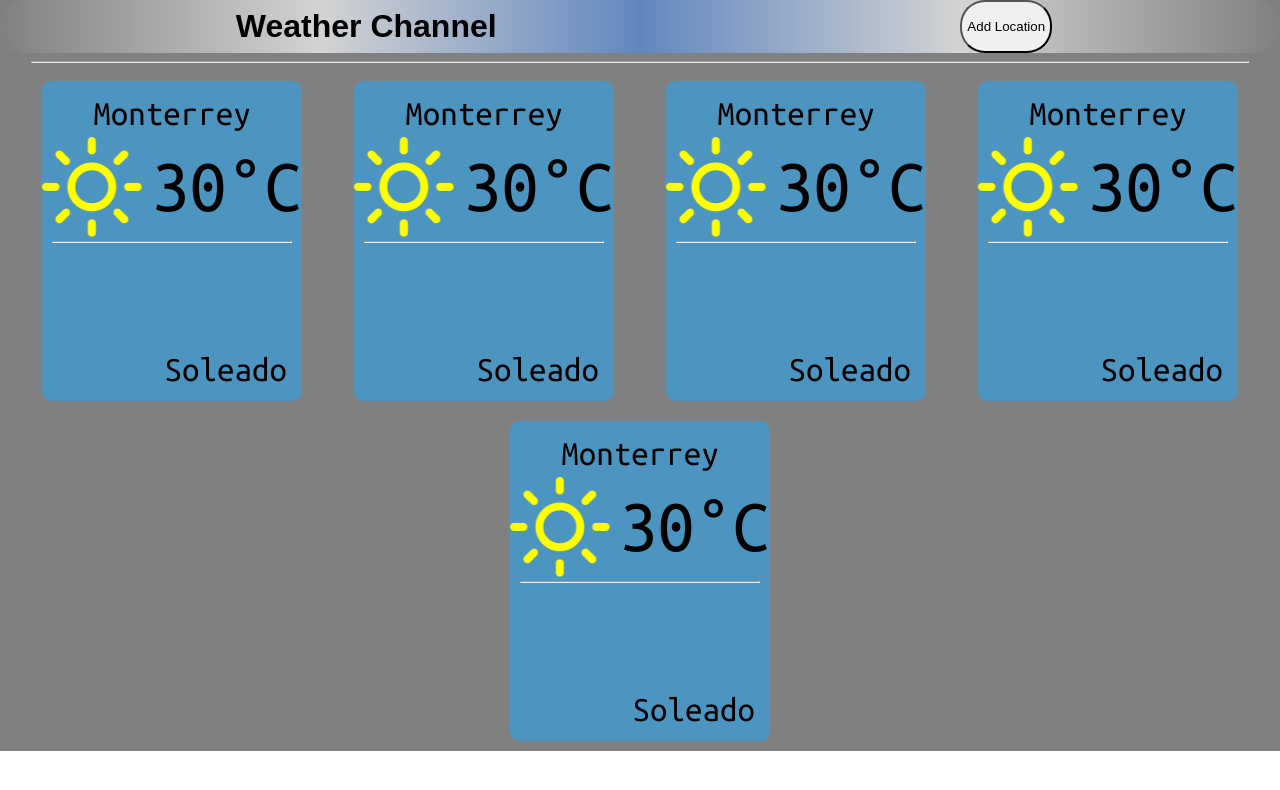
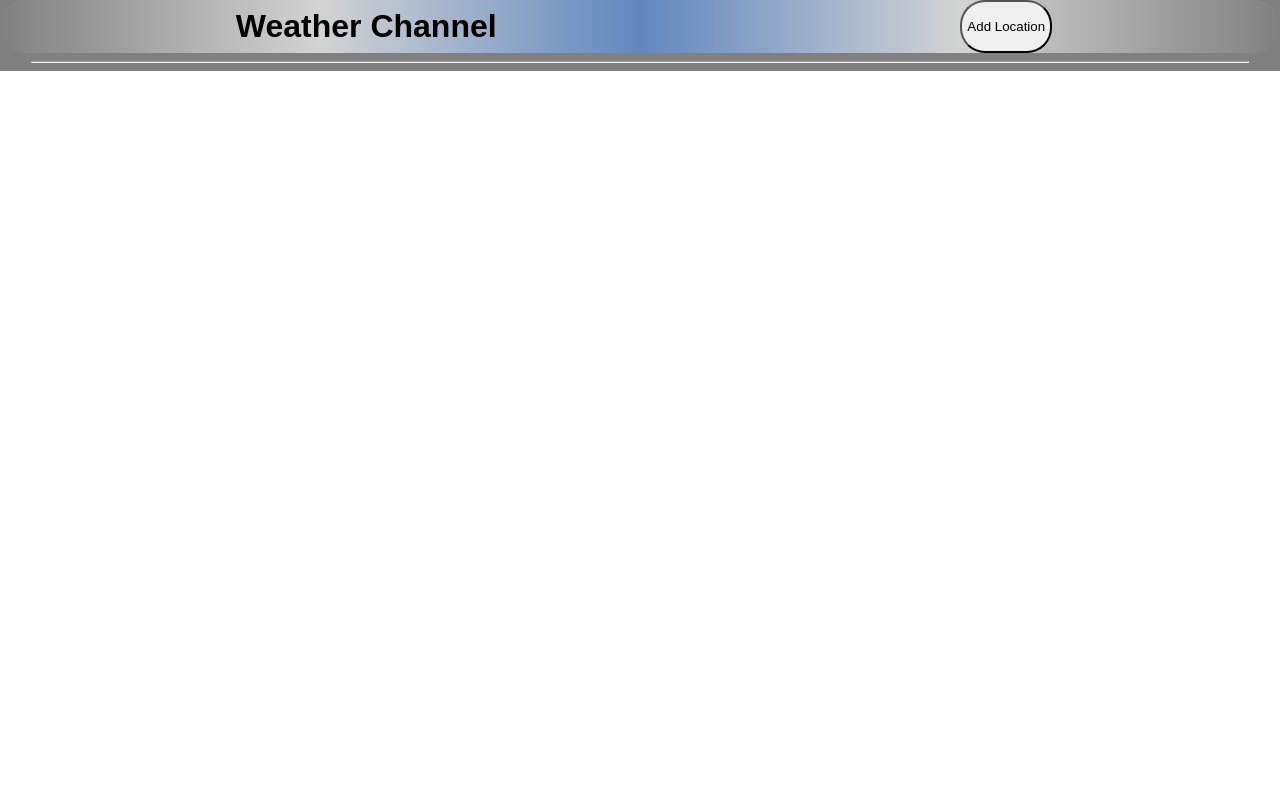
Before and after one commit to Kaabvoo/weatherApp, a React (Create React App) app: page / in a window 1280 px wide. Shown: the top 790 px of the page. Built offline with nearby package versions, Linux system fonts and the light colour scheme.

Commit message:
Close to end, need to check the error of the 1001 nested on the component will update

```diff
--- a/src/App.js
+++ b/src/App.js
@@ -4,13 +4,24 @@
 import './App.css';
 
 class App extends Component {
+  constructor(props){
+    super(props)
+    this.state = {
+      item: Boolean,
+    };
+    this.fromChild = this.fromChild.bind(this);
+  }
+
+  fromChild(i){
+    this.setState({item: i})
+  }
 
   render() {
     return (
       <div className="appHead" >
-        <Header />
+        <Header check = {this.fromChild} />
         <hr />
-        <Container />
+        <Container/>
       </div>
     );
   }
--- a/src/Container/CardList/Card/card.js
+++ b/src/Container/CardList/Card/card.js
@@ -3,22 +3,35 @@
 import './card.css'
 
 export default class Card extends Component {
+    constructor(){
+        super()
+        this.state={
+            temp: 30,
+            interval: String,
+        }
+        this.timer = this.timer.bind(this);
+    }
 
     componentDidMount(){
-        console.log("Mounted")
+        //this.interval = setInterval(this.timer, 1000);
+    }
+
+    timer(){
+        this.setState({temp: this.state.temp - 1})
+
     }
 
     render() {
+        const i = <i className="wi wi-day-sunny wi-fw"></i>
         return (
             <div className="Card">
-                <p className="where" >Monterrey</p>
+                <p className="where" >{this.props.name}</p>
                 <div className="icons">
-                    <i className="wi wi-day-sunny wi-fw"></i>
-                    <p className="temp" >30°C</p>
+                    <p className="temp" >{this.props.temp}°C</p>
                 </div>
                 <hr/>
                 <div className="micel">
-                    <p className="weather" >Soleado</p>
+                    <p className="weather" >{this.props.weather}</p>
                 </div>
             </div>
         );
--- a/src/Container/CardList/cardList.css
+++ b/src/Container/CardList/cardList.css
@@ -2,6 +2,6 @@
     background-color: grey;
     display: flex;
     order: 4;
-    flex-flow: row wrap;
-    justify-content: space-evenly;
+    flex-flow: wrap;
+    justify-content: flex-start;
 }
--- a/src/Container/CardList/cardList.js
+++ b/src/Container/CardList/cardList.js
@@ -1,29 +1,27 @@
 import React, { Component } from 'react';
 import Card from './Card/card'
+import array_weather from '../../objects/object'
 import './cardList.css'
 
 export default class CardList extends Component {
-
-    componentDidMount(){
-        console.log("Mounted")
+    constructor(){
+        super()
+        this.state = {
+            cardsArray: []
+        }
     }
-
     componentWillUpdate(){
-        console.log("WillUpdate")
-    }
-
-    shouldComponentUpdate(){
-        console.log("SouldUpdate?")
+        this.setState({cardsArray: array_weather.returnArray()});
+        console.log("This shit will UPDATE!! FINALLY!!!!!");
     }
 
     render() {
+        //const ar = [1]
+        //const listmap = ar.map((some, i)=>{ return(<Card name = "Monterrey" temp = "30" weather = "Sunny" />)});
+        const listmap = this.state.cardsArray.map((some, i)=>{ return(<Card name = {some[i].name} temp = {some[i].temp} weather = {some[i].weather} />)});
         return (
             <div className="CardList">
-                <Card className="Cards"/>
-                <Card className="Cards"/>
-                <Card className="Cards"/>
-                <Card className="Cards"/>
-                <Card className="Cards"/>
+                {listmap}
             </div>
         );
     }
--- a/src/Header/header.js
+++ b/src/Header/header.js
@@ -1,4 +1,5 @@
 import React, { Component } from 'react';
+import array_weather from '../objects/object'
 import Api from '../services/service'
 import './header.css';
 
@@ -16,9 +17,11 @@
 
   cambiarYMostrar(o){
     if(this.state.estado){
+      this.props.check(true);
       Api.getLugar(this.state.lugar).then(ret=>{
-        console.log(ret.data);
-        this.setState({respuesta: ret.data})
+        var r = ret.data
+        array_weather.create_object(r.name, r.main.temp, r.main.temp_max, r.main.temp_min, r.main.humidity, r.wind.speed, r.wind.deg, r.id, r.weather[0].main);
+        //this.props.check(true);
       });
     }
     this.setState({estado: !this.state.estado})
--- /dev/null
+++ b/src/objects/object.js
@@ -0,0 +1,35 @@
+var object_weather = {
+    name: String,
+    temperature: String,
+    temperature_max: String,
+    temperature_min: String,
+    humidity: String,
+    wind_speed: String,
+    wind_degree: String,
+    id: String,
+    weather: String
+}
+
+var array_weather = {
+    data: [],
+
+    create_object(n, t, max, min, h, ws, wd, i, w){
+        object_weather.name = n;
+        object_weather.temperature = t;
+        object_weather.temperature_max = max;
+        object_weather.temperature_min = min;
+        object_weather.humidity = h;
+        object_weather.wind_speed = ws;
+        object_weather.wind_degree = wd;
+        object_weather.id = i;
+        object_weather.weather = w
+        this.data.push(object_weather);
+        localStorage.setItem("WeatherLocal", this.data)
+    },
+
+    returnArray(){
+        return this.data
+    }
+}
+
+export default array_weather;
```
Also changed, not shown: src/Container/container.js (+0 -10 lines).
